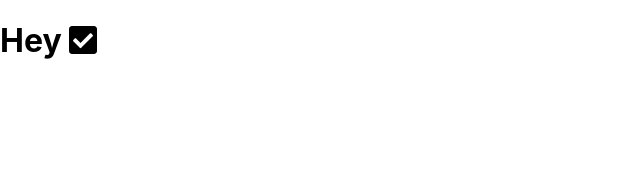
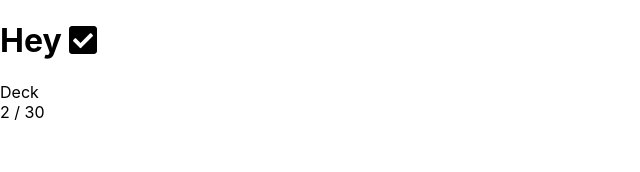
Before and after one commit to StellarCrow/voca-voca, a React (Create React App) app: page / in a window 1280 px wide. Shown: the top 172 px of the page, without its empty margins (0-640 px from the left). Built offline with nearby package versions, Linux system fonts and the light colour scheme.

Commit message:
basic deck component

```diff
--- a/src/App.js
+++ b/src/App.js
@@ -1,8 +1,8 @@
 import React from 'react';
-import './styles/global.scss';
 import { FontAwesomeIcon } from '@fortawesome/react-fontawesome'
 import { library } from '@fortawesome/fontawesome-svg-core';
 import { faCheckSquare } from '@fortawesome/free-solid-svg-icons'
+import Deck from "./components/Deck/Deck";
 
 library.add(faCheckSquare);
 
@@ -10,6 +10,7 @@ function App() {
   return (
     <div className="App">
       <h1>Hey <FontAwesomeIcon icon='check-square' /></h1>
+        <Deck deck={{name: 'Deck', words: 2}}/>
     </div>
   );
 }
--- a/src/components/Deck/Deck.js
+++ b/src/components/Deck/Deck.js
@@ -0,0 +1,16 @@
+import React from 'react';
+import './Deck.scss';
+import {MAX_WORDS} from '../../utils/constants';
+
+const Deck = ({deck}) => {
+    return (
+        <div className='deck'>
+            <div className="deck__name">{deck.name}</div>
+            <div className="deck__words">
+                {deck.words} / {MAX_WORDS}
+            </div>
+        </div>
+    )
+};
+
+export default Deck;
--- a/src/components/Deck/Deck.scss
+++ b/src/components/Deck/Deck.scss
@@ -0,0 +1,4 @@
+@import '../../styles/variables';
+.deck {
+
+}
--- a/src/index.scss
+++ b/src/index.scss
@@ -1,3 +1,5 @@
+@import "styles/global";
+
 body {
   margin: 0;
   font-family: -apple-system, BlinkMacSystemFont, 'Segoe UI', 'Roboto', 'Oxygen',
--- /dev/null
+++ b/src/utils/constants.js
@@ -0,0 +1 @@
+export const MAX_WORDS = 30;
```
